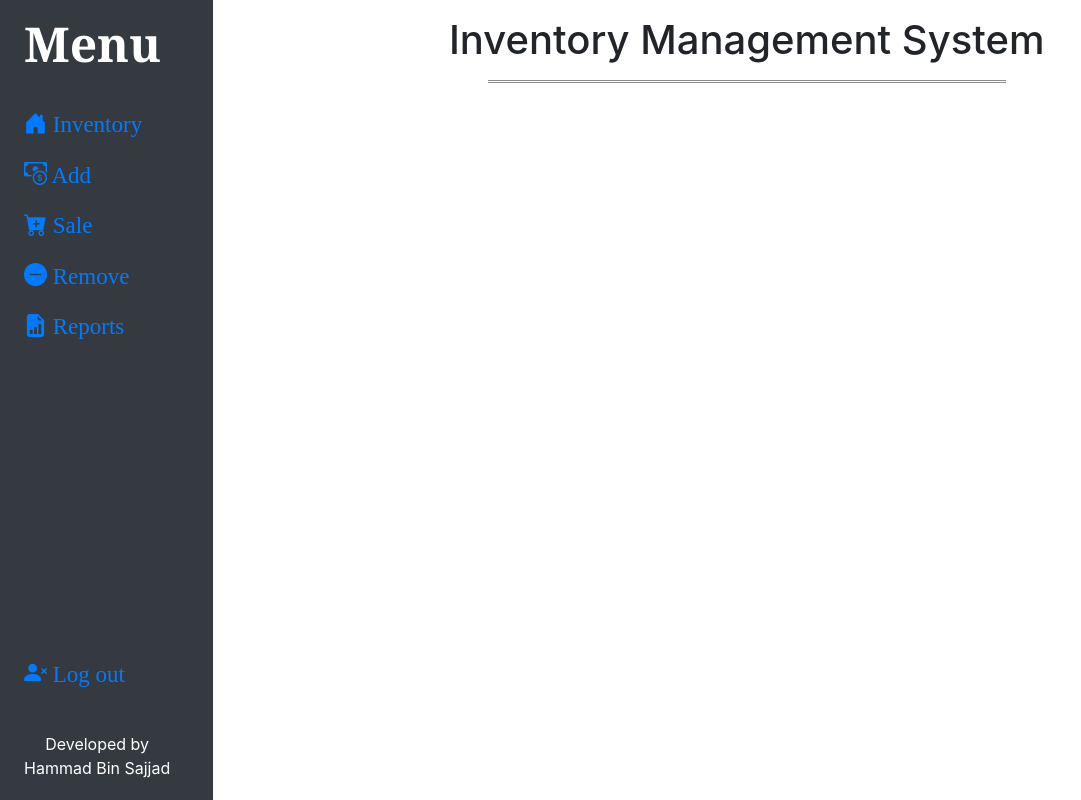
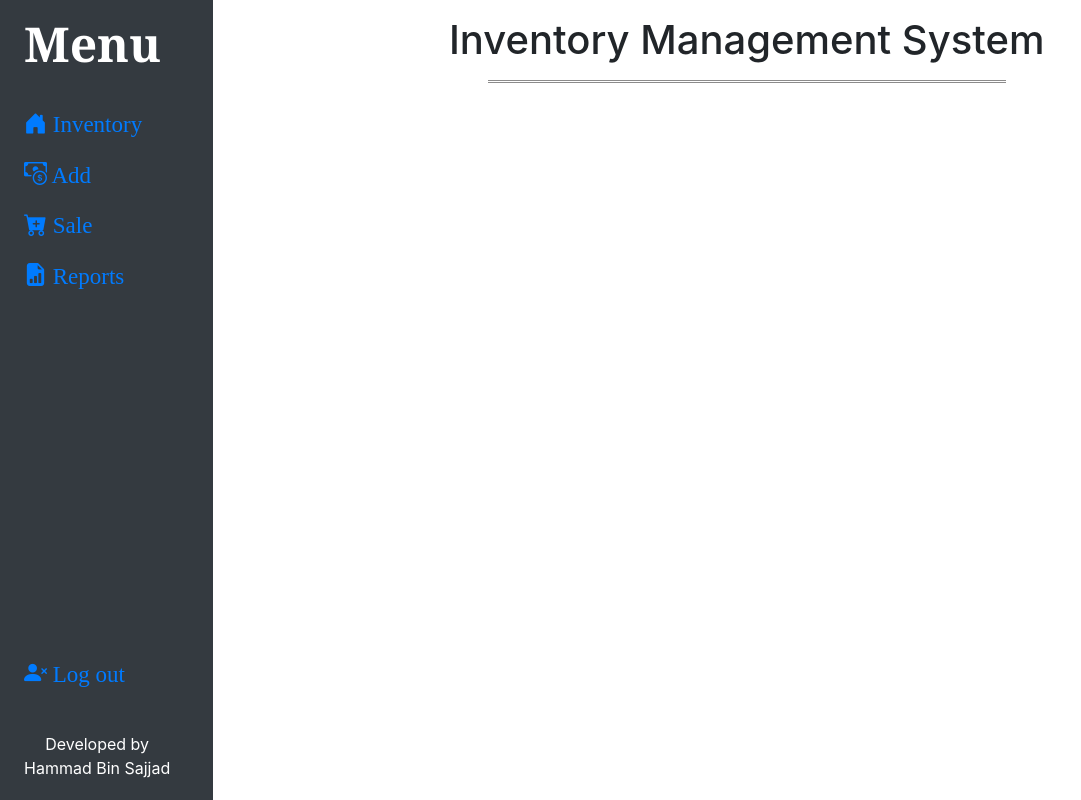
Before and after one commit to SkullCrusher1639/CS50x-Final-Project, a Flask app: page / in a window 1280 px wide. Shown: the whole page, without its empty margins (0-1081 px from the left). Run offline with Flask 2, Linux system fonts and the light colour scheme; a user stored in the database is signed in; some libraries are stand-ins or nearby versions.

Commit message:
Updated Layout

```diff
--- a/templates/layout.html
+++ b/templates/layout.html
@@ -25,6 +25,8 @@
 		<!-- http://getbootstrap.com/docs/4.5/ -->
 		<script src="https://code.jquery.com/jquery-3.5.1.slim.min.js" integrity="sha384-DfXdz2htPH0lsSSs5nCTpuj/zy4C+OGpamoFVy38MVBnE+IbbVYUew+OrCXaRkfj" crossorigin="anonymous"></script>
 		<script src="https://cdn.jsdelivr.net/npm/bootstrap@4.5.3/dist/js/bootstrap.bundle.min.js" integrity="sha384-ho+j7jyWK8fNQe+A12Hb8AhRq26LrZ/JpcUGGOn+Y7RsweNrtN/tE3MoK7ZeZDyx" crossorigin="anonymous"></script>
+		<script crossorigin="anonymous" integrity="sha256-9/aliU8dGd2tb6OSsuzixeV4y/faTqgFtohetphbbj0=" src="https://code.jquery.com/jquery-3.5.1.min.js"></script>
+
 		<title>{% block title %}{% endblock %}</title>
 	</head>
 
@@ -59,20 +61,14 @@
 							</li>
 							<li>
 								<div class="menu_link">
-								<a href="/" class="nav-link px-0 align-middle">
+								<a href="/add" class="nav-link px-0 align-middle">
 									<i class="bi bi-cash-coin"></i> <span class="ms-1 d-none d-sm-inline">Add</span></a>
 								</div>
 							</li>
 							<li>
 								<div class="menu_link">
-								<a href="/" data-bs-toggle="collapse" class="nav-link px-0 align-middle">
+								<a href="/sale" data-bs-toggle="collapse" class="nav-link px-0 align-middle">
 									<i class="bi bi-cart-plus-fill"></i> <span class="ms-1 d-none d-sm-inline">Sale</span></a>
-								</div>
-							</li>
-							<li>
-								<div class="menu_link">
-								<a href="/" data-bs-toggle="collapse" class="nav-link px-0 align-middle">
-									<i class="bi bi-dash-circle-fill"></i> <span class="ms-1 d-none d-sm-inline">Remove</span></a>
 								</div>
 							</li>
 							<li>
```
